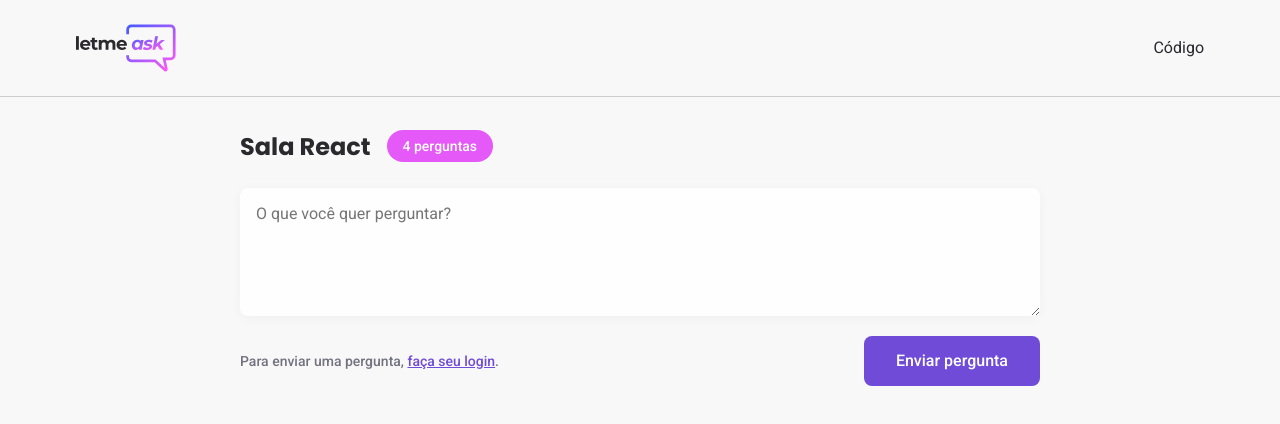
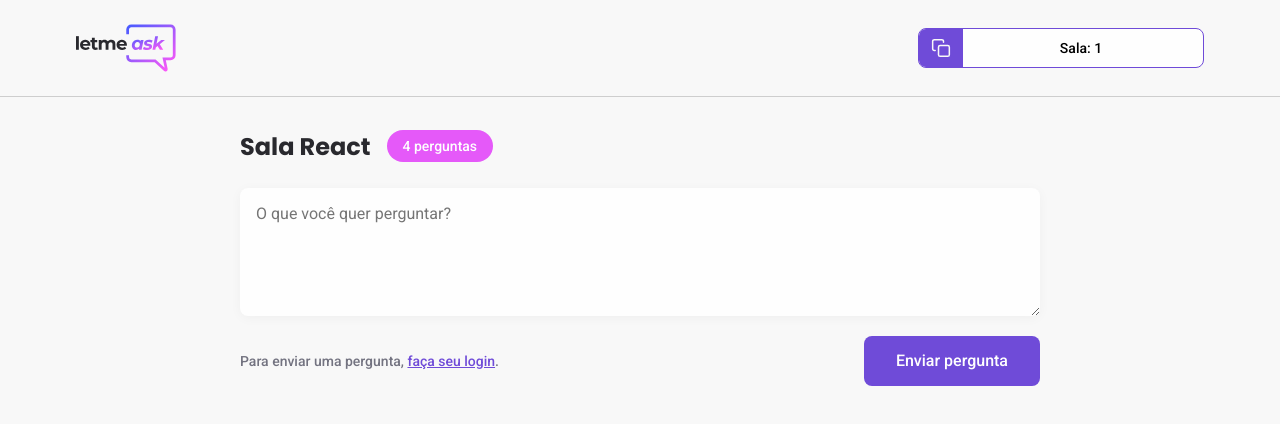
Before and after one commit to EddyPBR/letmeask, a Next.js app: page /rooms/1 in a window 1280 px wide. Shown: the top 424 px of the page. Built offline with nearby package versions, Linux system fonts and the light colour scheme; no server answers.

Commit message:
:package: Adicionando RoomCode component e Head na página room

```diff
--- a/src/pages/rooms/[id].tsx
+++ b/src/pages/rooms/[id].tsx
@@ -1,19 +1,29 @@
 import { useRouter } from "next/router";
 import Image from "next/image";
+import Head from "next/head";
+import RoomCode from "../../components/RoomCode";
 import Button from "../../components/Button";
 import logoSVG from "../../assets/images/logo.svg";
 import styles from "../../assets/styles/pages/Room.module.scss";
 
+type RoomQueryParams = {
+  id?: string;
+};
+
 export default function Room() {
   const router = useRouter();
-  const { id } = router.query;
+  const { id }: RoomQueryParams = router.query;
 
   return (
     <>
+      <Head>
+        <title>Sala aberta | Letmetask</title>
+      </Head>
+
       <header className={styles.header}>
         <div>
           <Image src={logoSVG} alt="Letmeask" />
-          <div>Código</div>
+          <RoomCode code={id} />
         </div>
       </header>
 
@@ -23,7 +33,11 @@ export default function Room() {
           <span>4 perguntas</span>
         </div>
 
-        <form onSubmit={(event) => event.preventDefault()} method="POST" className={styles.formAsk}>
+        <form
+          onSubmit={(event) => event.preventDefault()}
+          method="POST"
+          className={styles.formAsk}
+        >
           <textarea placeholder="O que você quer perguntar?" />
 
           <div>
@@ -34,7 +48,6 @@ export default function Room() {
             <Button type="submit">Enviar pergunta</Button>
           </div>
         </form>
-
       </main>
     </>
   );
```
